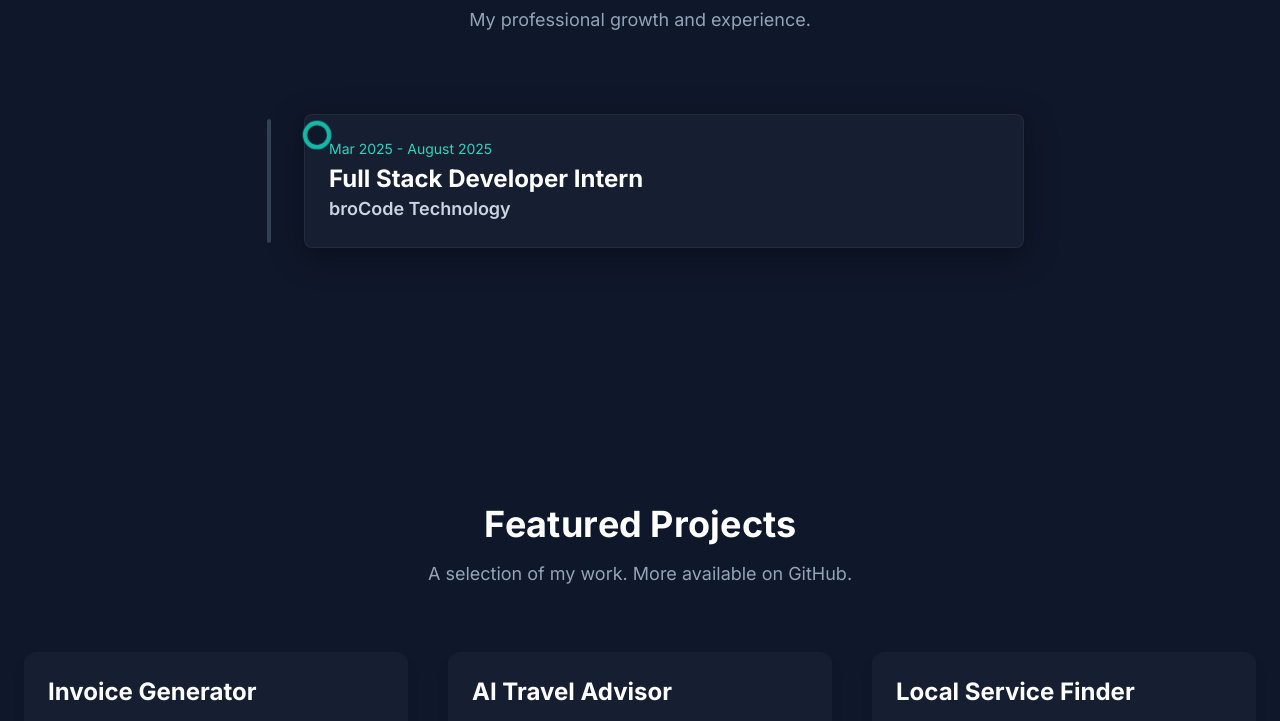
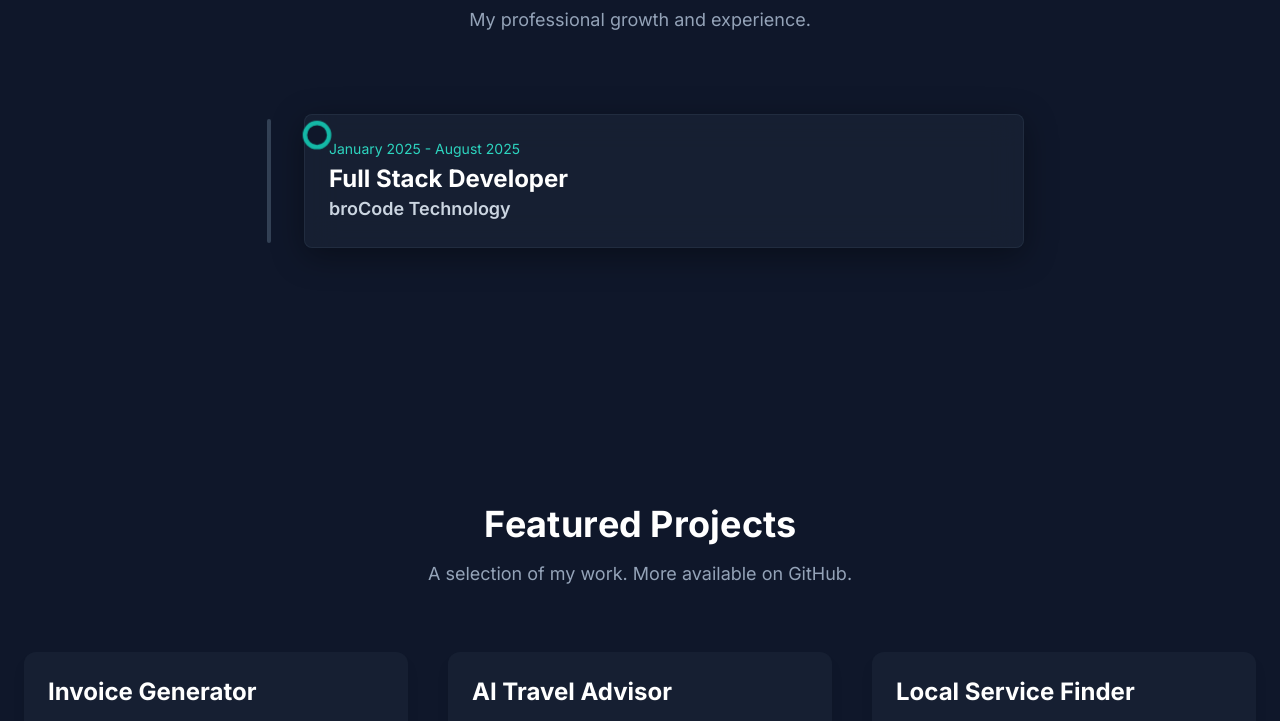
Before and after one commit to devpatel66/portfolio, a plain HTML site: page index.html in a window 1280 px wide. Shown: the part 2420-3141 px from the top of the page. Drawn offline with nearby package versions, Linux system fonts and the light colour scheme; animation ran at ten frames a second.

Commit message:
Update internship details in index.html

```diff
--- a/index.html
+++ b/index.html
@@ -680,8 +680,8 @@
             if (!timelineContainer) return;
             const experiences = [
                 {
-                    date: 'Mar 2025 - August 2025',
-                    title: 'Full Stack Developer Intern',
+                    date: 'January 2025 - August 2025',
+                    title: 'Full Stack Developer',
                     company: 'broCode Technology',
                     // description: 'Gained hands-on experience with MERN stack and Laravel on live projects. Contributed to bug fixing and feature implementation.'
                 }
```
